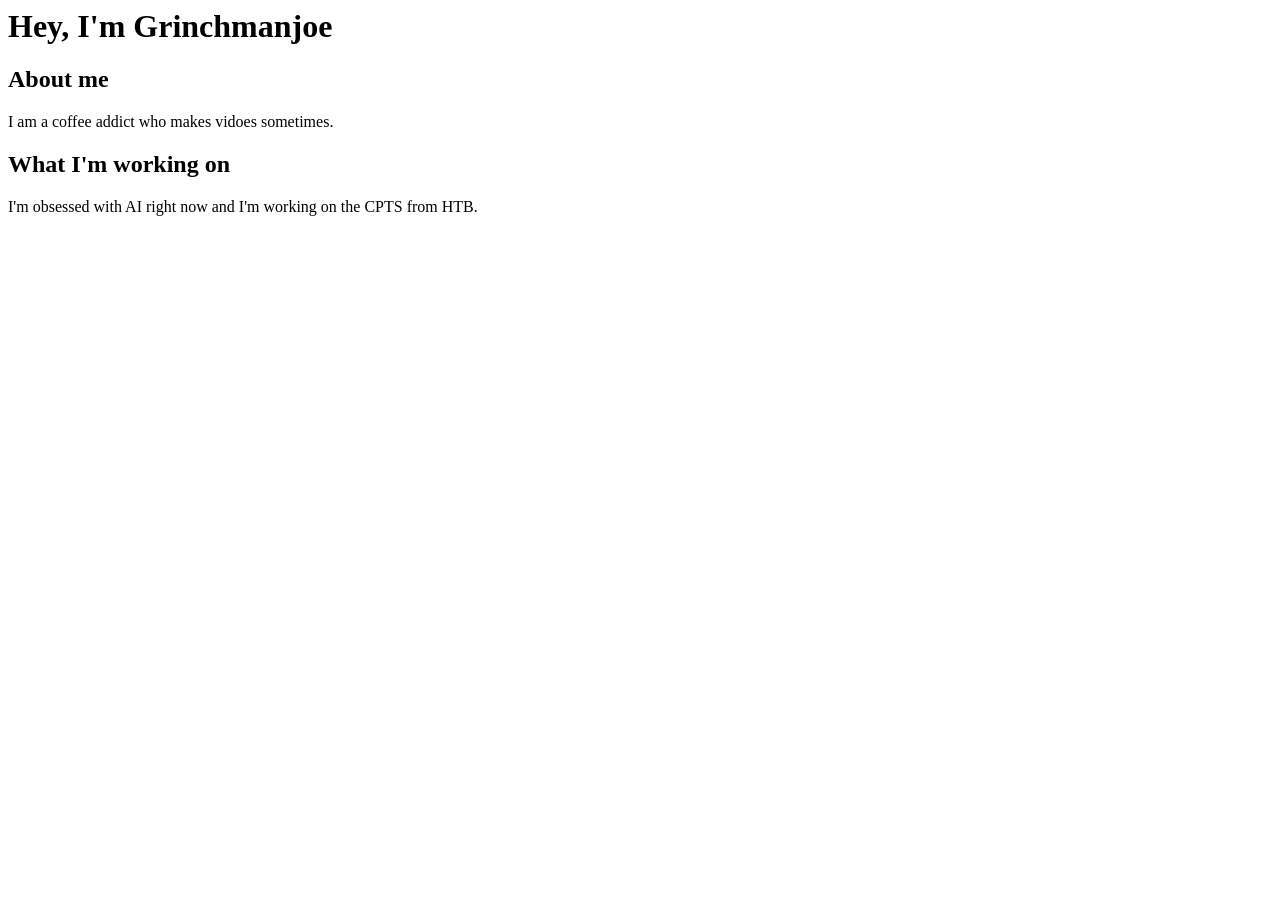
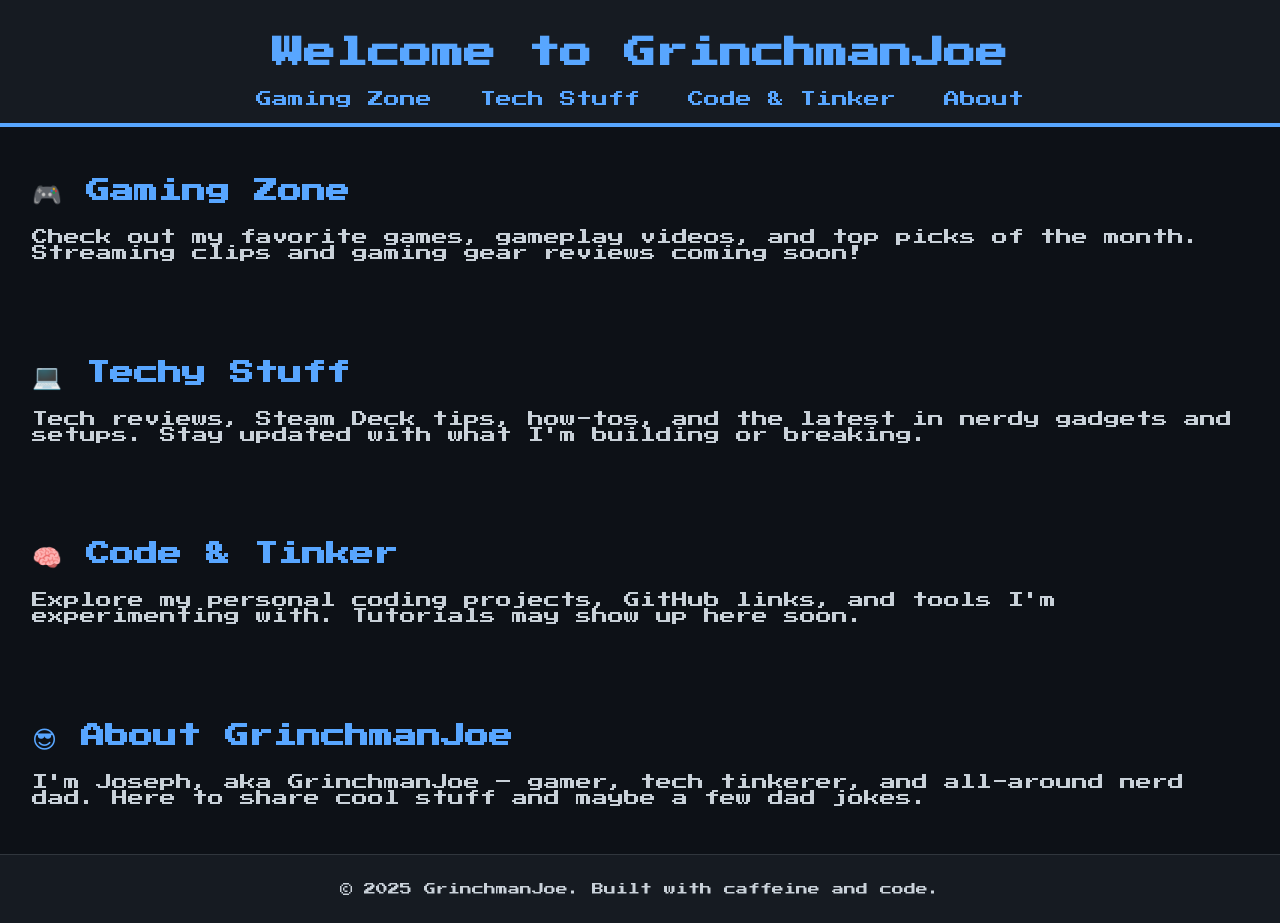
Before and after one commit to Grinchmanjoe/grinchmanjoe, a plain HTML site: page index.html in a window 1280 px wide. Before the commit the page ends 800 px from the top, so only its background shows below. Drawn offline with Linux system fonts and the light colour scheme.

Commit message:
Update index.html

```diff
--- a/index.html
+++ b/index.html
@@ -1,16 +1,79 @@
+<!DOCTYPE html>
+<html lang="en">
 
-<html>
-    <h1>
-        Hey, I'm Grinchmanjoe
-    </h1>
-    <body>
-        <h2>About me</h2>
-        <p>
-            I am a coffee addict who makes vidoes sometimes.
-        </p>
-        <h2>What I'm working on</h2>
-        <p>
-            I'm obsessed with AI right now and I'm working on the CPTS from HTB.
-        </p>
-    </body>
+<head>
+  <meta charset="UTF-8" />
+  <meta name="viewport" content="width=device-width, initial-scale=1.0" />
+  <title>GrinchmanJoe | Gaming & Tech</title>
+  <link href="https://fonts.googleapis.com/css2?family=Press+Start+2P&display=swap" rel="stylesheet">
+  <style>
+    body {
+      margin: 0;
+      font-family: 'Press Start 2P', cursive;
+      background-color: #0d1117;
+      color: #c9d1d9;
+    }
+    header {
+      background-color: #161b22;
+      padding: 1rem;
+      text-align: center;
+      border-bottom: 4px solid #58a6ff;
+    }
+    nav a {
+      margin: 0 1rem;
+      color: #58a6ff;
+      text-decoration: none;
+    }
+    section {
+      padding: 2rem;
+    }
+    h1, h2 {
+      color: #58a6ff;
+    }
+    footer {
+      text-align: center;
+      padding: 1rem;
+      background-color: #161b22;
+      border-top: 1px solid #30363d;
+      font-size: 0.75rem;
+    }
+  </style>
+</head>
+
+<body>
+  <header>
+    <h1>Welcome to GrinchmanJoe</h1>
+    <nav>
+      <a href="#gaming">Gaming Zone</a>
+      <a href="#tech">Tech Stuff</a>
+      <a href="#code">Code & Tinker</a>
+      <a href="#about">About</a>
+    </nav>
+  </header>
+
+  <section id="gaming">
+    <h2>🎮 Gaming Zone</h2>
+    <p>Check out my favorite games, gameplay videos, and top picks of the month. Streaming clips and gaming gear reviews coming soon!</p>
+  </section>
+
+  <section id="tech">
+    <h2>💻 Techy Stuff</h2>
+    <p>Tech reviews, Steam Deck tips, how-tos, and the latest in nerdy gadgets and setups. Stay updated with what I'm building or breaking.</p>
+  </section>
+
+  <section id="code">
+    <h2>🧠 Code & Tinker</h2>
+    <p>Explore my personal coding projects, GitHub links, and tools I'm experimenting with. Tutorials may show up here soon.</p>
+  </section>
+
+  <section id="about">
+    <h2>😎 About GrinchmanJoe</h2>
+    <p>I'm Joseph, aka GrinchmanJoe – gamer, tech tinkerer, and all-around nerd dad. Here to share cool stuff and maybe a few dad jokes.</p>
+  </section>
+
+  <footer>
+    <p>&copy; 2025 GrinchmanJoe. Built with caffeine and code.</p>
+  </footer>
+</body>
+
 </html>
```
